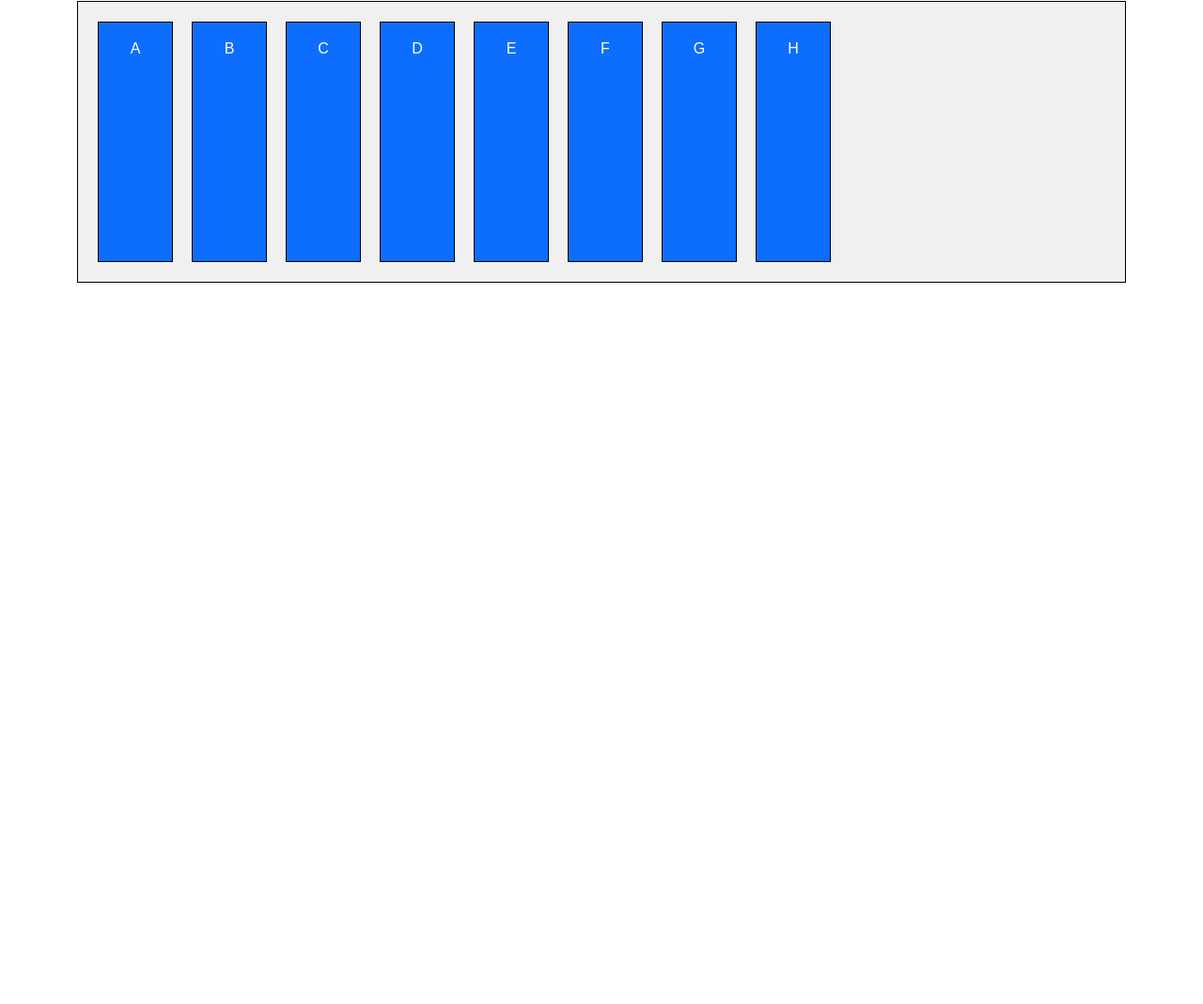
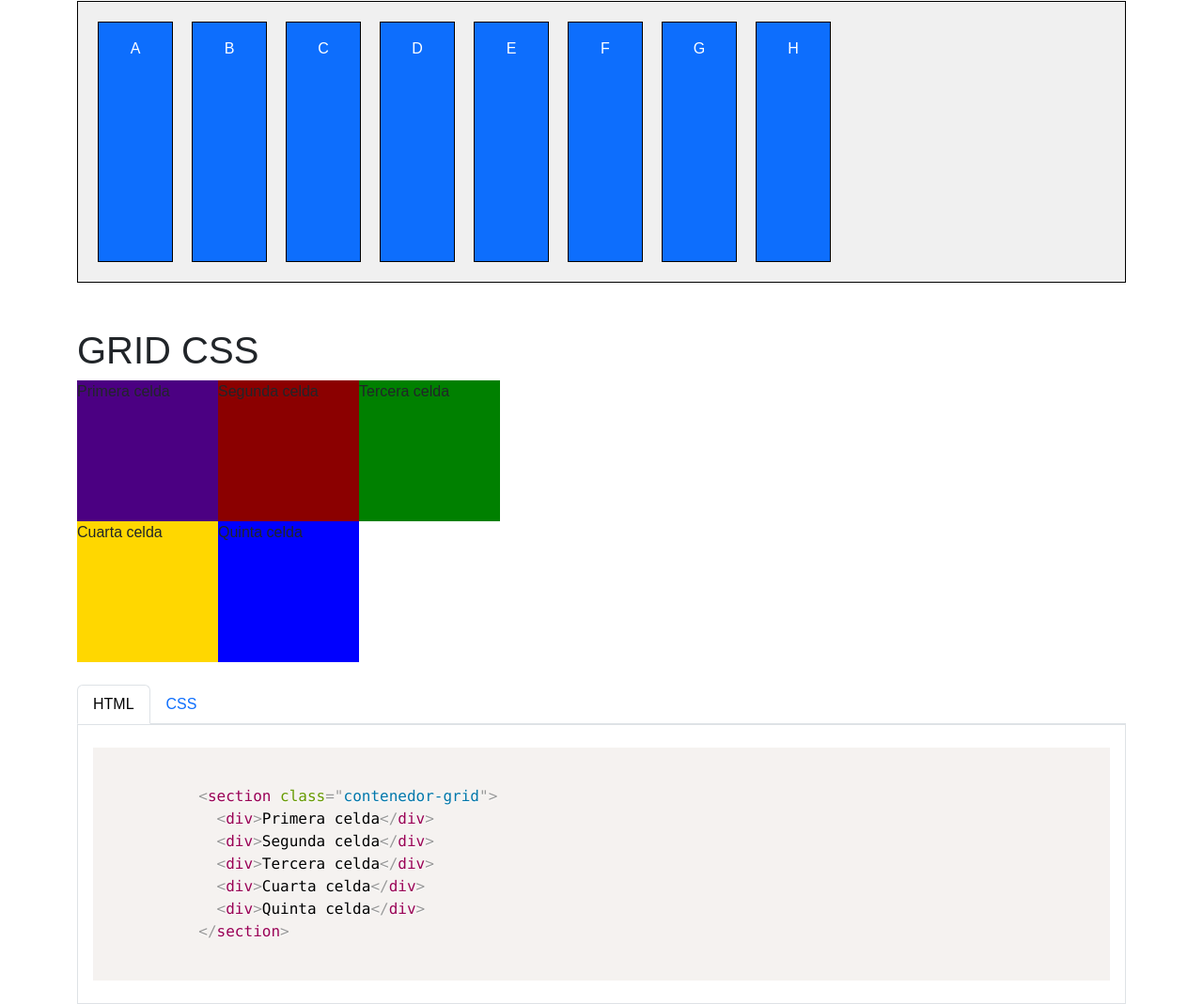
Before and after one commit to fonsy91/Maquetacion-stackblitz, a website: page index.html in a window 1280 px wide. Shown: the part 2964-4033 px from the top of the page at 94% size. Before the commit the page ends 3289 px from the top, so only its background shows below. Drawn offline with nearby package versions, Linux system fonts and the light colour scheme.

Commit message:
avances practica

```diff
--- a/index.html
+++ b/index.html
@@ -311,10 +311,66 @@
       <div class="box">H</div>
     </div>
 
+  </div>
 
+  <div class="container">
+    <h1 class="mt-4">GRID CSS</h1>
 
+    <div class="contenedor-grid">
+      <div>Primera celda</div>
+      <div>Segunda celda</div>
+      <div>Tercera celda</div>
+      <div>Cuarta celda</div>
+      <div>Quinta celda</div>
+    </div>
+  </div>
 
+  <!-- CODIGO Y DOCUMENTACION ********************************************************-->
+  <div class="container mt-4">
+    <ul class="nav nav-tabs" id="codeTabsGrid" role="tablist">
+      <li class="nav-item" role="presentation">
+        <button class="nav-link active" id="htmlGrid-tab" data-bs-toggle="tab" data-bs-target="#htmlGrid" type="button" role="tab">HTML</button>
+      </li>
+      <li class="nav-item" role="presentation">
+        <button class="nav-link" id="cssGrid-tab" data-bs-toggle="tab" data-bs-target="#cssGrid" type="button" role="tab">CSS</button>
+      </li>
+    </ul>
+
+    <div class="tab-content border p-3" id="codeTabsContentGrid">
+      <!-- HTML TAB -->
+      <div class="tab-pane fade show active" id="htmlGrid" role="tabpanel">
+        <pre><code class="language-html">
+          &lt;section class="contenedor-grid"&gt;
+            &lt;div&gt;Primera celda&lt;/div&gt;
+            &lt;div&gt;Segunda celda&lt;/div&gt;
+            &lt;div&gt;Tercera celda&lt;/div&gt;
+            &lt;div&gt;Cuarta celda&lt;/div&gt;
+            &lt;div&gt;Quinta celda&lt;/div&gt;
+          &lt;/section&gt;
+        </code></pre>
+      </div>
+
+      <!-- CSS TAB -->
+      <div class="tab-pane fade" id="cssGrid" role="tabpanel">
+        <pre><code class="language-css">
+          .contenedor-grid {
+            display: grid;
+            grid-template-columns: 150px 150px 150px;
+            grid-template-rows: 150px 150px 150px;
+          }
+
+          /* Ponemos cada hijo de un color para distinguirlos */
+          .contenedor-grid :nth-child(1) { background: indigo; }
+          .contenedor-grid :nth-child(2) { background: darkred; }
+          .contenedor-grid :nth-child(3) { background: green; }
+          .contenedor-grid :nth-child(4) { background: gold; }
+          .contenedor-grid :nth-child(5) { background: blue; }
+        </code></pre>
+      </div>
+    </div>
   </div>
+  <!--*******************************************************************************-->
+
 
 
 
--- a/package.json
+++ b/package.json
@@ -3,6 +3,7 @@
     "start": "servor --reload"
   },
   "dependencies": {
+    "sass": "^1.94.2",
     "servor": "^4.0.2"
   }
 }
--- a/styles.css
+++ b/styles.css
@@ -129,3 +129,17 @@ body {
   border: 1px solid black;
   height: 300px;        /* Necesario para notar los cambios en align-content */
 }
+
+/*DISPLAY GRID EXTENSO***************/
+.contenedor-grid {
+  display: grid;
+  grid-template-columns: 150px 150px 150px;
+  grid-template-rows: 150px 150px;
+}
+
+/*Ponemos caa hijo de un color para que se distinga*/
+.contenedor-grid :nth-child(1) { background: indigo }
+.contenedor-grid :nth-child(2) { background: darkred }
+.contenedor-grid :nth-child(3) { background: green }
+.contenedor-grid :nth-child(4) { background: gold }
+.contenedor-grid :nth-child(5) { background: blue }
```
Also changed, not shown: 1 other file.
